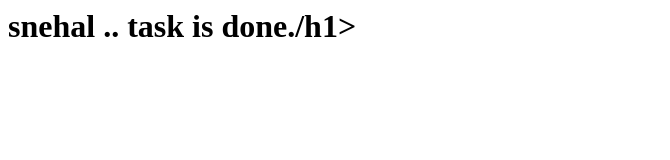
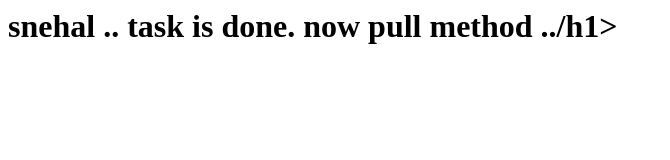
Before and after one commit to snehalkakade98/demorepo, a plain HTML site: page index.html in a window 1280 px wide. Shown: the whole page, without its empty margins (0-670 px from the left). Drawn offline with Linux system fonts and the light colour scheme.

Commit message:
Update index.html

```diff
--- a/index.html
+++ b/index.html
@@ -3,5 +3,5 @@
 
 </head>
 <body>
-<h1> snehal .. task is done./h1>
+<h1> snehal .. task is done. now pull method ../h1>
 </body>
```
